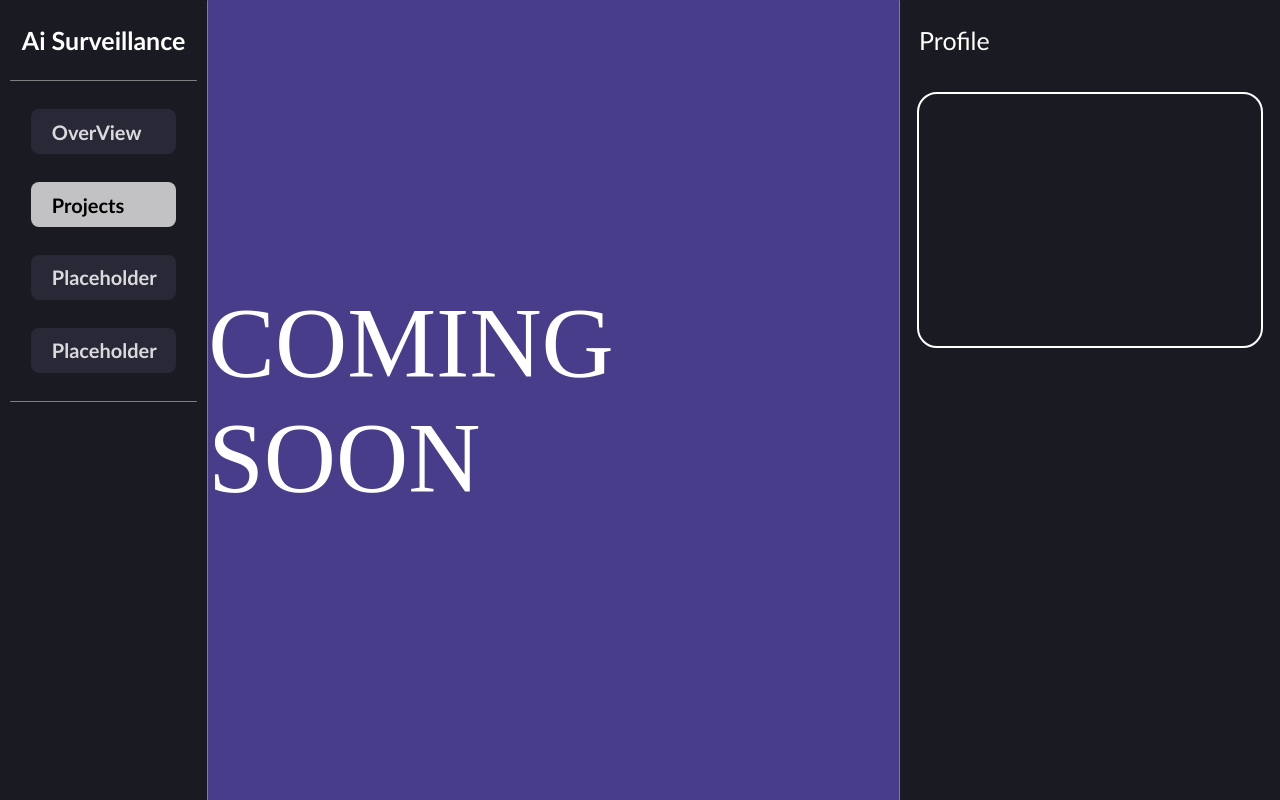
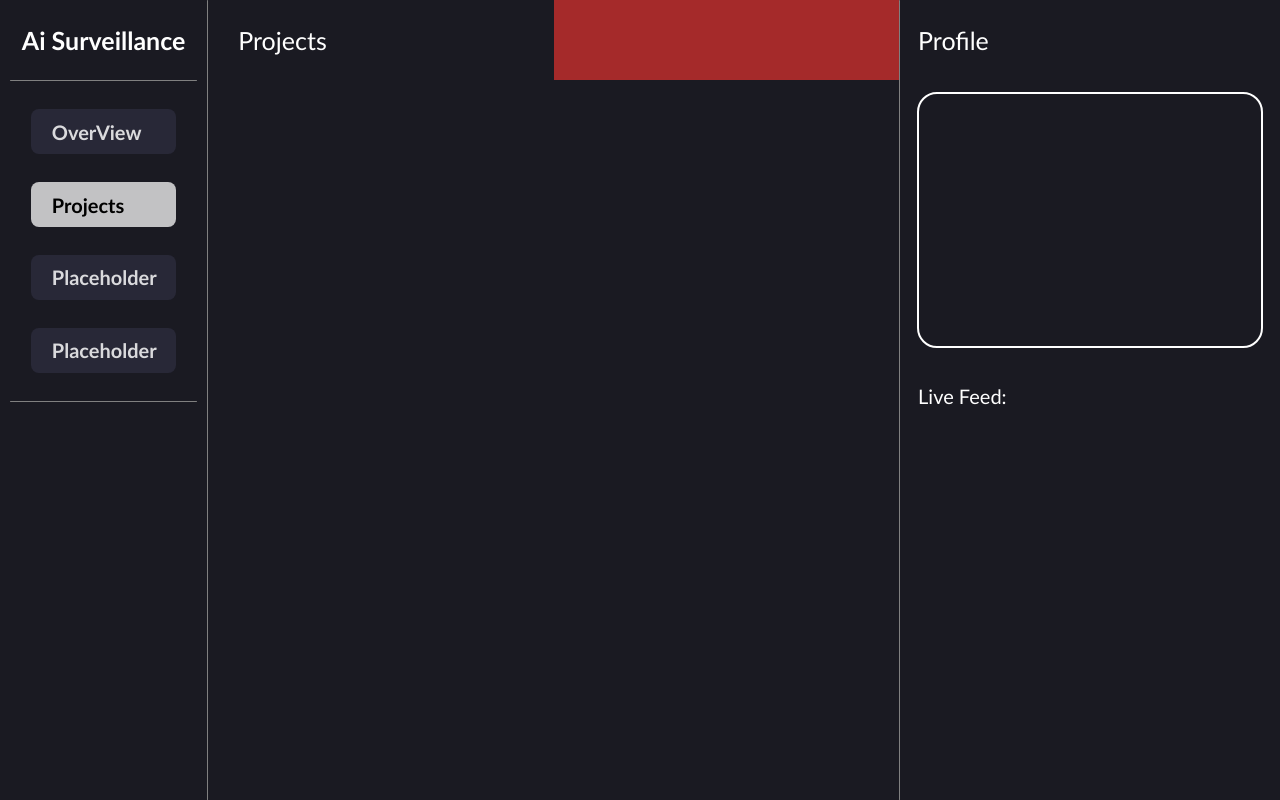
Before and after one commit to UnparallelStudios/ai-speed-frontend, a React (Vite) app: page / in a window 1280 px wide. Both pictures are taken after a click on the link "Projects". Built offline with nearby package versions, Linux system fonts and the light colour scheme.

Commit message:
projects page update

```diff
--- a/src/components/CenterComp/index.jsx
+++ b/src/components/CenterComp/index.jsx
@@ -7,9 +7,13 @@ function CenterComp({ overviewHeight, activeIndex }) {
     return <DashboardComp overviewHeight={overviewHeight} />;
   };
 
+  const ProjectPass = () => {
+    return <ProjectComp overviewHeight={overviewHeight} />;
+  };
+
   const activeComponents = {
     0: DashboardPass,
-    1: ProjectComp,
+    1: ProjectPass,
   };
 
   const SelectedComponent = activeComponents[activeIndex];
--- a/src/components/DashboardComp/OverviewNav/index.jsx
+++ b/src/components/DashboardComp/OverviewNav/index.jsx
@@ -8,7 +8,9 @@ function OverviewNav({ overviewHeight }) {
           <div className="overview-title">
             <div style={{ paddingLeft: "30px" }}>Overview</div>
           </div>
-          <div className="overview-search-bar"></div>
+          <div className="overview-search-bar">
+            <input type="text" placeholder="Search"></input>
+          </div>
         </div>
         <div className="overview-performance">
           <div className="performance-title">
--- a/src/components/DashboardComp/OverviewNav/index.scss
+++ b/src/components/DashboardComp/OverviewNav/index.scss
@@ -23,7 +23,31 @@
         .overview-search-bar {
             height: 100%;
             width: 50%;
-            // background-color: brown;
+            display: flex;
+            align-items: center;
+            justify-content: center;
+
+            input {
+                height: 40%;
+                width: 50%;
+                border-radius: 6px;
+                background-color: #282837;
+                border: none;
+                color: white;
+                font-size: 15px;
+                padding-left: 10px;
+            }
+
+            input:hover {
+                background-color: rgba(255, 255, 255, 0.906);
+                color: black;
+            }
+
+            input:focus {
+                background-color: rgba(255, 255, 255, 0.906);
+                color: black;
+                outline: none;
+            }
         }
     }
 
--- a/src/components/ProjectsComp/index.jsx
+++ b/src/components/ProjectsComp/index.jsx
@@ -1,9 +1,17 @@
 import "./index.scss";
 
-function ProjectComp() {
+function ProjectComp({ overviewHeight }) {
   return (
     <>
-      <div className="project-comp-container">COMING SOON</div>
+      <div className="project-comp-container">
+        <div className="project-comp-nav" style={{ height: overviewHeight }}>
+          <div className="project-nav-container">
+            <div style={{ paddingLeft: "30px" }}>Projects</div>
+          </div>
+          <div className="project-nav-search"></div>
+        </div>
+        {/* <div className="divider-4"></div> */}
+      </div>
     </>
   );
 }
--- a/src/components/ProjectsComp/index.scss
+++ b/src/components/ProjectsComp/index.scss
@@ -2,9 +2,38 @@
     height: 100%;
     width: 100%;
     color: white;
-    font-size: 100px;
-    background-color: darkslateblue;
     display: flex;
     align-items: center;
-    justify-content: center;
+    flex-direction: column;
+    // background-color: darkslateblue;
 }
+
+.project-comp-nav {
+    width: 100%;
+    display: flex;
+
+    .project-nav-container {
+        height: 100%;
+        width: 50%;
+        flex: 1;
+        display: flex;
+        justify-content: start;
+        align-items: center;
+        font-family: 'Gill Sans', 'Gill Sans MT', Calibri, 'Trebuchet MS', sans-serif;
+        font-size: 25px;
+        font-weight: 500;
+    }
+
+    .project-nav-search {
+        height: 100%;
+        width: 50%;
+        flex: 1;
+        background-color: brown;
+    }
+}
+
+.divider-4 {
+    height: 1px;
+    width: 97%;
+    background-color: gray;
+}
--- a/src/pages/Dashboard/index.jsx
+++ b/src/pages/Dashboard/index.jsx
@@ -45,6 +45,9 @@ function Dashboard() {
             Profile
           </div>
           <ProfileTile />
+          <div className="live-feed-title">
+            <div style={{ paddingLeft: "18px" }}>Live Feed:</div>
+          </div>
         </div>
       </div>
     </>
--- a/src/pages/Dashboard/index.scss
+++ b/src/pages/Dashboard/index.scss
@@ -64,7 +64,19 @@
     display: flex;
     align-items: center;
     justify-content: start;
-    padding-left: 5%;
+    padding-left: 18px;
     font-family: 'Gill Sans', 'Gill Sans MT', Calibri, 'Trebuchet MS', sans-serif;
     font-size: 25px;
 }
+
+.live-feed-title {
+    height: 6vh;
+    width: 100%;
+    color: white;
+    display: flex;
+    justify-content: flex-start;
+    align-items: end;
+    font-family: 'Gill Sans', 'Gill Sans MT', Calibri, 'Trebuchet MS', sans-serif;
+    font-size: 20px;
+    font-weight: 500;
+}
```
